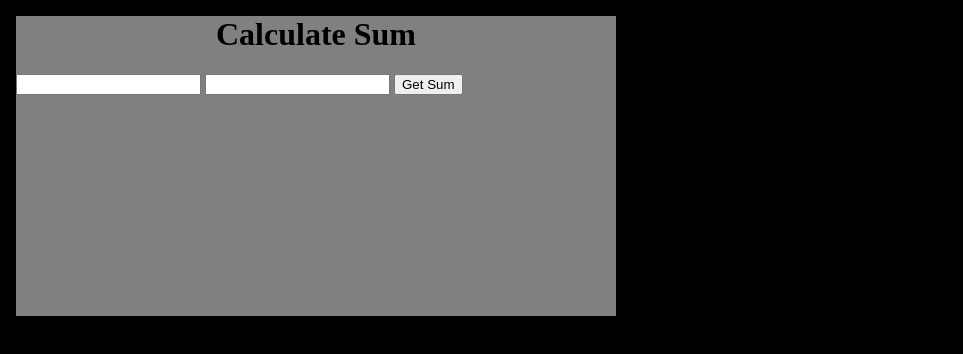
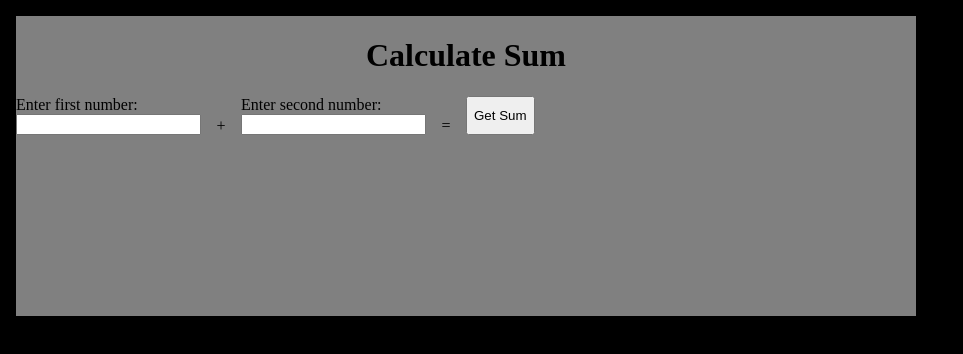
Before and after one commit to crunck78/Calculator, a plain HTML site: page index.html in a window 1280 px wide. Shown: the whole page, without its empty margins (0-963 px from the left). Drawn offline with Linux system fonts and the light colour scheme.

Commit message:
save changes to input and calculate function

```diff
--- a/css/styles.css
+++ b/css/styles.css
@@ -4,11 +4,33 @@ body{
 }
 
 .calculator{
-  width: 600px;
+  width: 900px;
   height:300px;
   background-color: Gray;
+  display: flex;
+  flex-direction: column;
+  justify-content: start;
 }
 
 .calculator h1{
   text-align: center;
 }
+
+.input-content{
+  width: 100%;
+  height: fit-content;
+  display: flex;
+  flex-direction: row;
+  justify-content: start;
+}
+
+.text-margin-0{
+  margin: 0;
+}
+
+.operation-sign{
+  width: 40px;
+  display: flex;
+  align-items: flex-end;
+  justify-content: center;
+}
--- a/index.html
+++ b/index.html
@@ -1,25 +1,46 @@
 <html>
+
 <head>
+	<meta http-equiv="Content-Type" content="text/html; charset=UTF-8">
+	<meta name="viewport" content="width=device-width, initial-scale=1.0">
 	<title>CALCULATOR</title>
 	<link href="css/styles.css" rel="stylesheet">
 	<!--<script type="text/javascript" src="js/scripts.js"></script>-->
 	<script>
 
-	  function getSum(){
+		function getSum() {
 			var num1 = +document.getElementById("number1").value;
 			var num2 = +document.getElementById("number2").value;
 			var sum = num1 + num2;
-		alert(sum);
+			var resultText = num1 + " + " + num2 + " = " + sum;
+			alert(resultText);
 		}
 	</script>
 </head>
+
 <body>
 	<div class="calculator">
 		<h1>Calculate Sum</h1>
-	  <input id="number1" type="number"/>
-	  <input id="number2" title="number"/>
+		<div class="input-content">
+			<div class="input-left">
+				<p class="text-margin-0" >Enter first number:</p>
+				<input id="number1" type="number" />
+			</div>
+			<div class="operation-sign">
+				+
+			</div>
+			<div class="input-right">
+				<p class="text-margin-0">Enter second number:</p>
+				<input id="number2" type="number" />
+			</div>
+			<div class="operation-sign">
+				=
+			</div>
 			<button onclick="getSum()">Get Sum</button>
 		</div>
 
+	</div>
+
 </body>
+
 </html>
```
Lines whose indentation alone changed are shown as unchanged.
